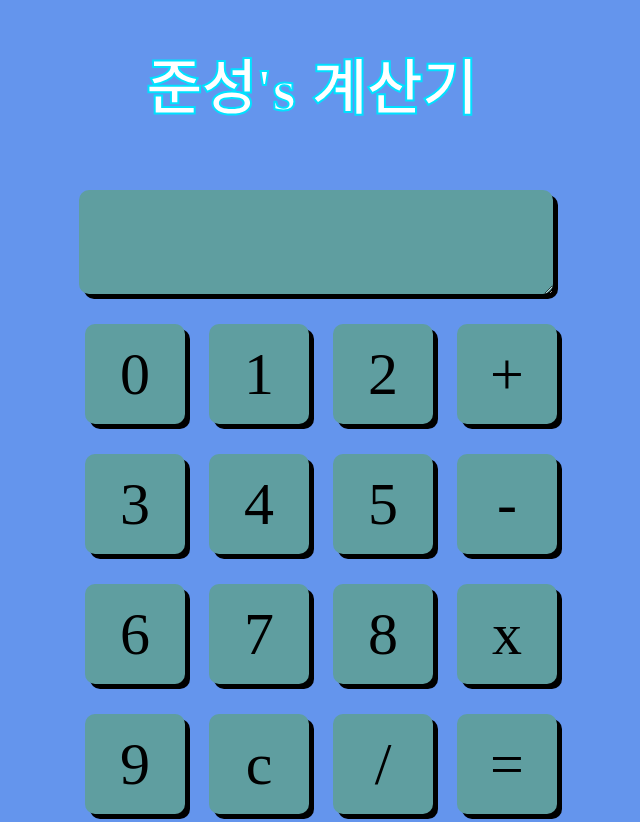
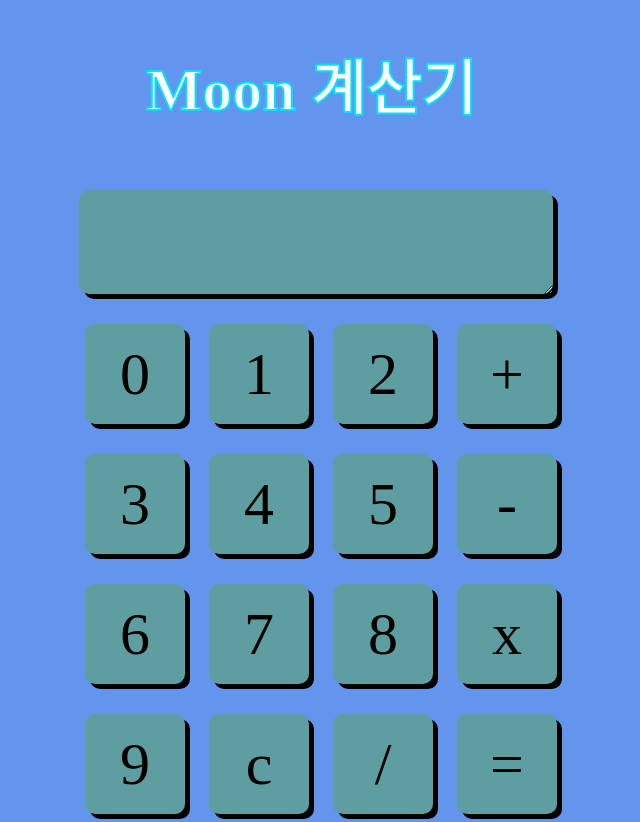
Before and after one commit to KDarkBot/test_20231, a plain HTML site: page index.html in a window 1280 px wide. Shown: the whole page, without its empty margins (329-969 px from the left). Drawn offline with Linux system fonts and the light colour scheme; a web font is replaced by a local one.

Commit message:
Update index.html

```diff
--- a/index.html
+++ b/index.html
@@ -10,7 +10,7 @@
   </head>
   <body>
     <main>
-      <h1>준성's 계산기</h1>
+      <h1>Moon 계산기</h1>
       <div id="operatercotainer" class="container">
         <textarea readonly wrap="off" id="write"></textarea>
       </div>
```
